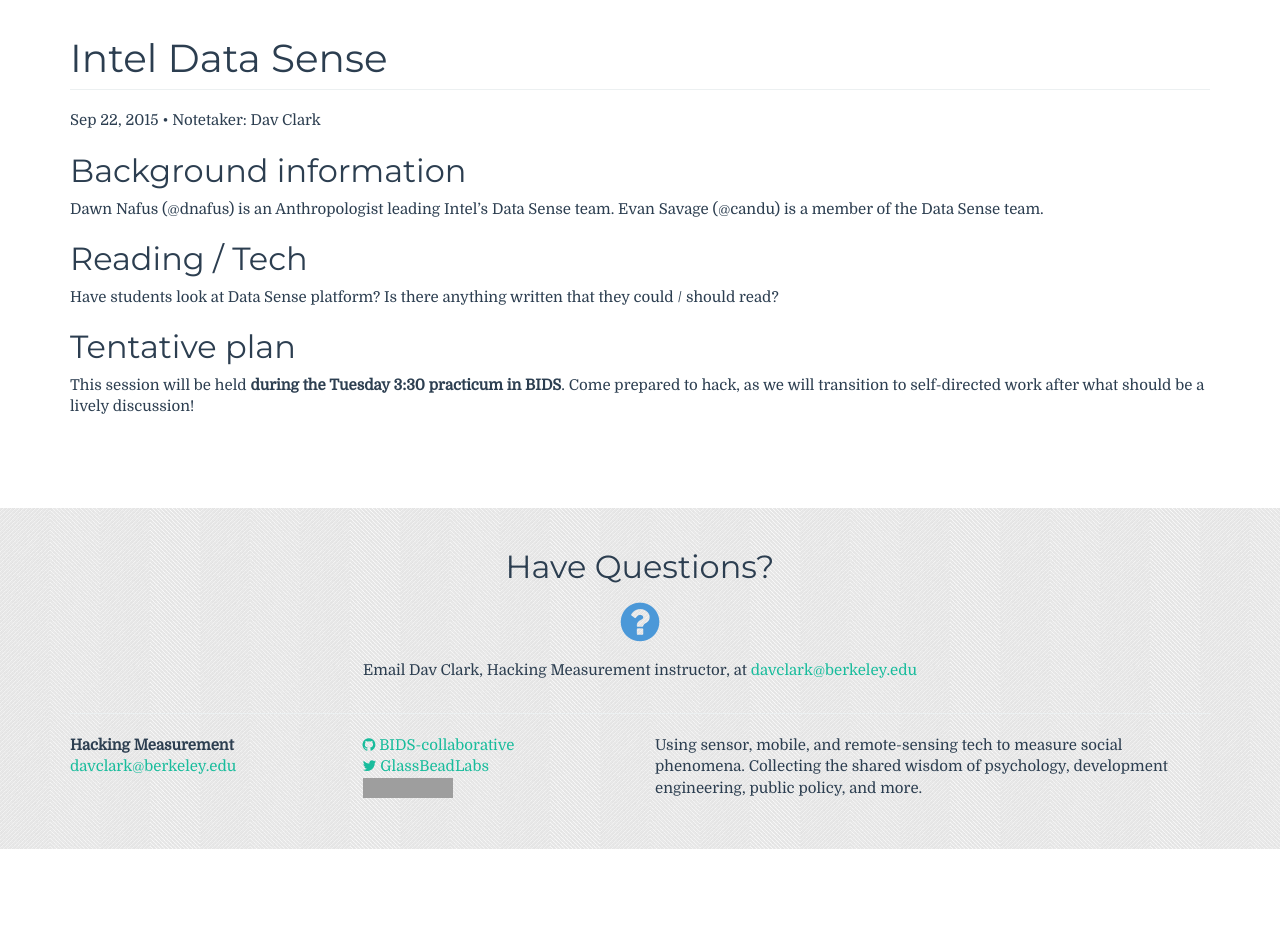
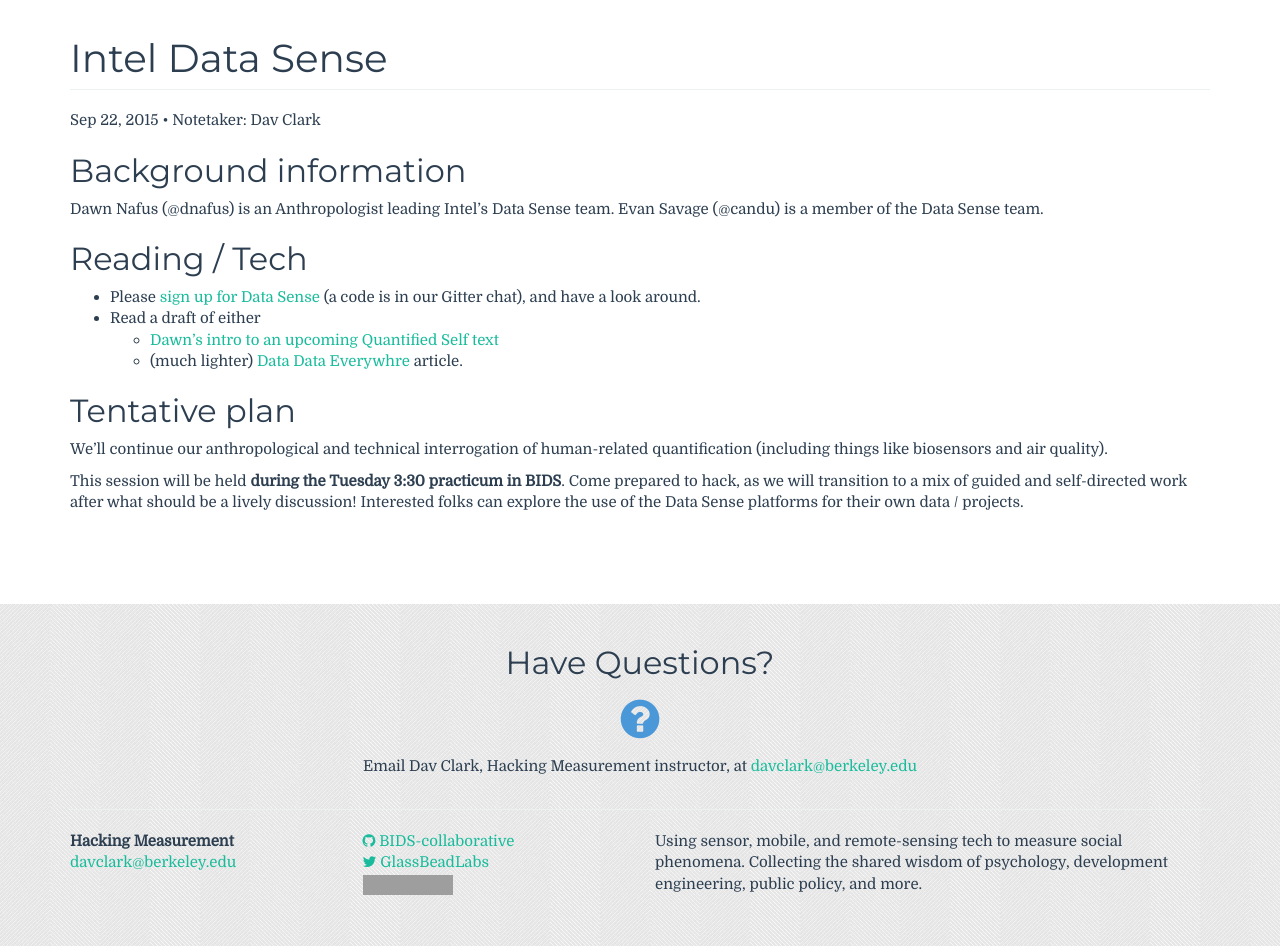
Before and after one commit to BIDS-collaborative/hackingmeasurement.github.io, a Jekyll site: the page built from syllabus/_posts/2015-09-22-Intel-Data-Sense.md, in a window 1280 px wide and 1332 px high, cut to the strip 386-1332 px from the top of the window. Built offline with Jekyll 4.4.1, drawn with Linux system fonts in a browser that asks for light colours; comment, search, counter and statistics services are not loaded; grey boxes are pictures that could not be loaded.

Commit message:
Finalish write-up for Data Sense

```diff
--- a/syllabus/_posts/2015-09-22-Intel-Data-Sense.md
+++ b/syllabus/_posts/2015-09-22-Intel-Data-Sense.md
@@ -12,11 +12,20 @@ Evan Savage (@candu) is a member of the Data Sense team.
 
 ## Reading / Tech
 
-Have students look at Data Sense platform? Is there anything written that they
-could / should read?
+- Please [sign up for Data Sense](https://makesenseofdata.com/event/invites) (a
+  code is in our Gitter chat), and have a look around.
+- Read a draft of either
+  - [Dawn's intro to an upcoming Quantified Self
+    text](/syllabus/presenter-materials/Nafus Introduction to Quanified.pdf)
+  - (much lighter) [Data Data
+    Everywhre](https://www.epicpeople.org/data-data-everywhere/) article.
 
 ## Tentative plan
 
+We'll continue our anthropological and technical interrogation of human-related
+quantification (including things like biosensors and air quality).
+
 This session will be held **during the Tuesday 3:30 practicum in BIDS**. Come
-prepared to hack, as we will transition to self-directed work after what should
-be a lively discussion!
+prepared to hack, as we will transition to a mix of guided and self-directed
+work after what should be a lively discussion! Interested folks can explore the
+use of the Data Sense platforms for their own data / projects.
```
Also changed, not shown: 1 other file.
